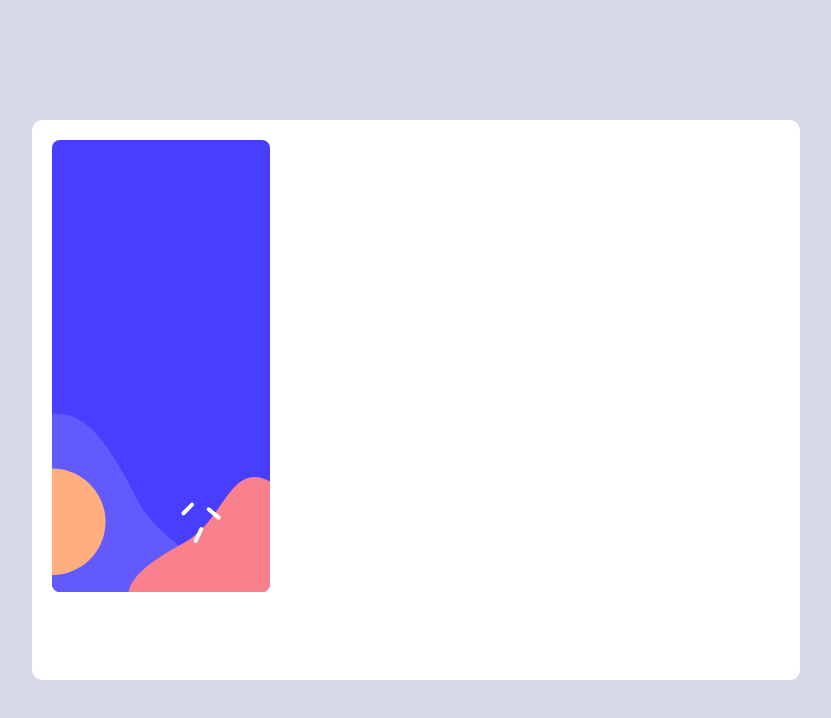
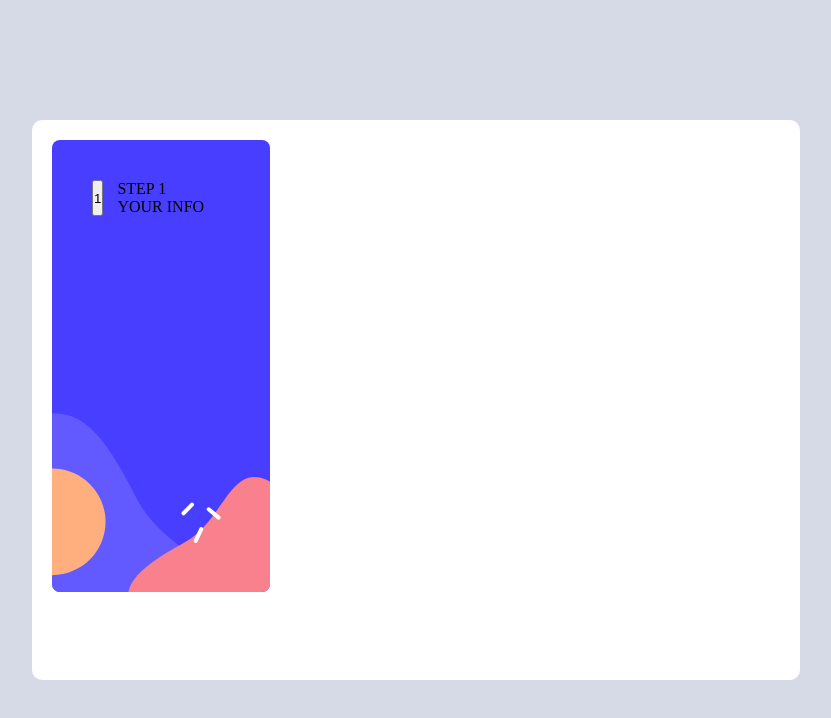
Before and after one commit to lucasfeklein/multistep-form, a React (Vite) app: page / in a window 1280 px wide. Shown: the top 718 px of the page, without its empty margins (224-1055 px from the left). Built offline with nearby package versions, Linux system fonts and the light colour scheme.

Commit message:
choice basic styles

```diff
--- a/src/App.jsx
+++ b/src/App.jsx
@@ -1,7 +1,15 @@
 function App() {
   return (
     <div className="container">
-      <div className="step-container"></div>
+      <div className="step-container">
+        <div className="choice-container">
+          <button>1</button>
+          <div>
+            <p>STEP 1</p>
+            <p>YOUR INFO</p>
+          </div>
+        </div>
+      </div>
       <div></div>
     </div>
   );
--- a/src/index.css
+++ b/src/index.css
@@ -22,9 +22,15 @@ body {
 }
 
 .step-container {
+  padding: 40px;
   width: 30%;
   height: 100%;
   background-image: url("/bg-sidebar-desktop.svg");
   background-size: contain;
   background-repeat: no-repeat;
 }
+
+.choice-container {
+  display: flex;
+  gap: 14px;
+}
```
